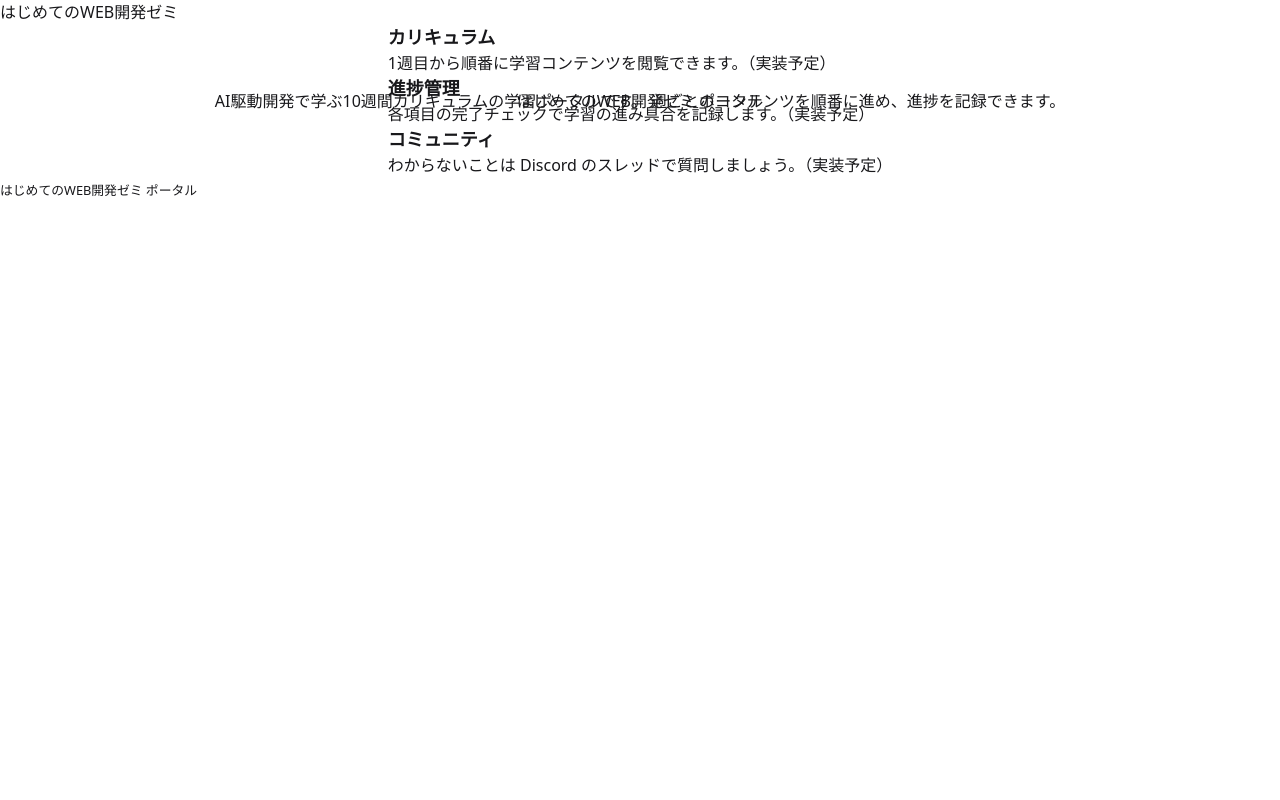
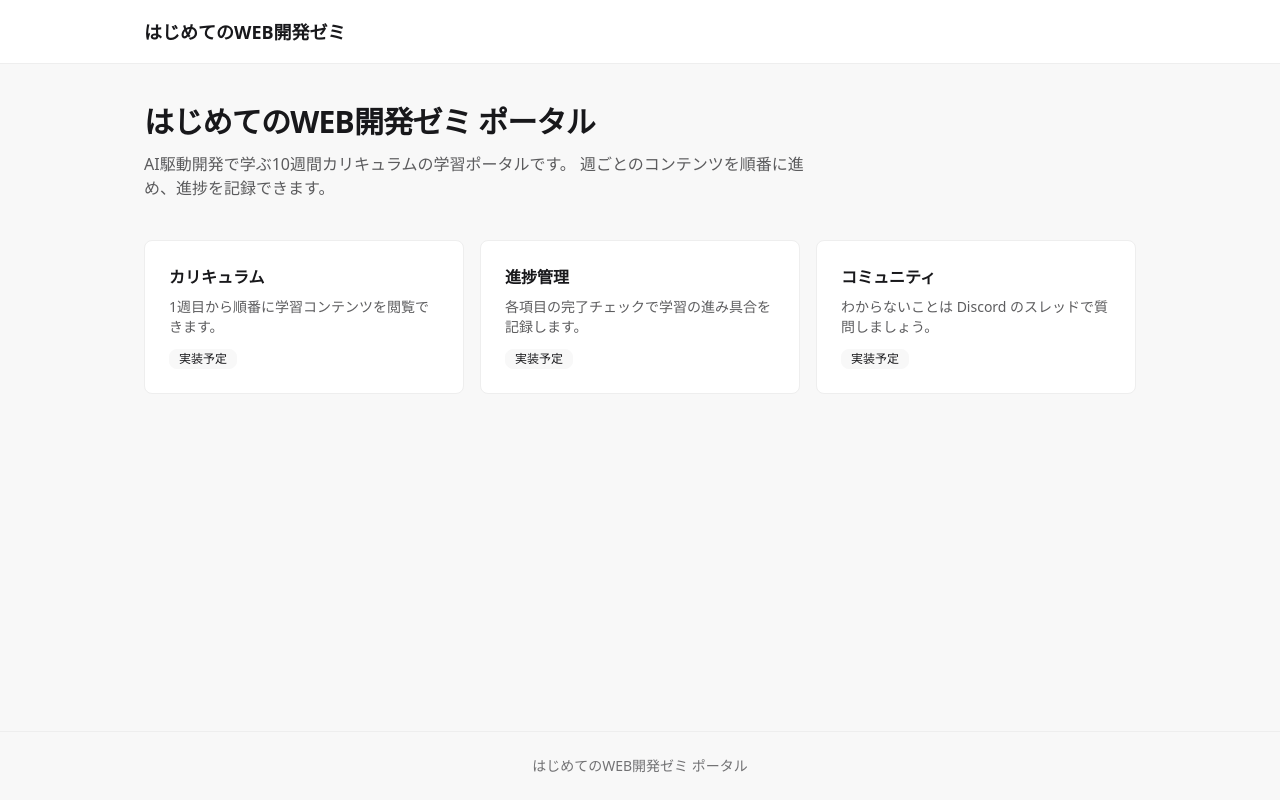
Before and after one commit to shinonome-inc/web-dev-zemi, a Next.js app: page / in a window 1280 px wide. Built offline with nearby package versions, Linux system fonts and the light colour scheme.

Commit message:
style(portal): 💄 ランディングをdaisyUIで再構成

```diff
--- a/app/layout.tsx
+++ b/app/layout.tsx
@@ -14,16 +14,22 @@ export default function RootLayout({
 }) {
   return (
     <html lang="ja">
-      <body>
-        <div className="app-shell">
-          <header className="app-header">
-            <a className="app-brand" href="/">
-              はじめてのWEB開発ゼミ
-            </a>
+      <body className="min-h-screen bg-base-200 text-base-content">
+        <div className="flex min-h-screen flex-col">
+          <header className="navbar border-b border-base-300 bg-base-100">
+            <div className="mx-auto w-full max-w-5xl px-4">
+              <a href="/" className="text-lg font-bold">
+                はじめてのWEB開発ゼミ
+              </a>
+            </div>
           </header>
-          <main className="app-main">{children}</main>
-          <footer className="app-footer">
-            <small>はじめてのWEB開発ゼミ ポータル</small>
+
+          <main className="mx-auto w-full max-w-5xl flex-1 px-4 py-10">
+            {children}
+          </main>
+
+          <footer className="border-t border-base-300 py-6 text-center text-sm text-base-content/60">
+            はじめてのWEB開発ゼミ ポータル
           </footer>
         </div>
       </body>
--- a/app/page.tsx
+++ b/app/page.tsx
@@ -1,31 +1,41 @@
+const features = [
+  {
+    title: "カリキュラム",
+    text: "1週目から順番に学習コンテンツを閲覧できます。",
+  },
+  {
+    title: "進捗管理",
+    text: "各項目の完了チェックで学習の進み具合を記録します。",
+  },
+  {
+    title: "コミュニティ",
+    text: "わからないことは Discord のスレッドで質問しましょう。",
+  },
+] as const;
+
 export default function HomePage() {
   return (
-    <section className="hero">
-      <h1 className="hero-title">はじめてのWEB開発ゼミ ポータル</h1>
-      <p className="hero-lead">
-        AI駆動開発で学ぶ10週間カリキュラムの学習ポータルです。
-        週ごとのコンテンツを順番に進め、進捗を記録できます。
-      </p>
+    <section className="space-y-10">
+      <div className="space-y-3">
+        <h1 className="text-3xl font-bold tracking-tight">
+          はじめてのWEB開発ゼミ ポータル
+        </h1>
+        <p className="max-w-2xl text-base-content/70">
+          AI駆動開発で学ぶ10週間カリキュラムの学習ポータルです。
+          週ごとのコンテンツを順番に進め、進捗を記録できます。
+        </p>
+      </div>
 
-      <div className="card-grid">
-        <article className="card">
-          <h2 className="card-title">カリキュラム</h2>
-          <p className="card-text">
-            1週目から順番に学習コンテンツを閲覧できます。（実装予定）
-          </p>
-        </article>
-        <article className="card">
-          <h2 className="card-title">進捗管理</h2>
-          <p className="card-text">
-            各項目の完了チェックで学習の進み具合を記録します。（実装予定）
-          </p>
-        </article>
-        <article className="card">
-          <h2 className="card-title">コミュニティ</h2>
-          <p className="card-text">
-            わからないことは Discord のスレッドで質問しましょう。（実装予定）
-          </p>
-        </article>
+      <div className="grid gap-4 sm:grid-cols-2 lg:grid-cols-3">
+        {features.map((f) => (
+          <article key={f.title} className="card border border-base-300 bg-base-100">
+            <div className="card-body gap-2">
+              <h2 className="card-title text-base">{f.title}</h2>
+              <p className="text-sm text-base-content/70">{f.text}</p>
+              <span className="badge badge-ghost badge-sm mt-1">実装予定</span>
+            </div>
+          </article>
+        ))}
       </div>
     </section>
   );
```
